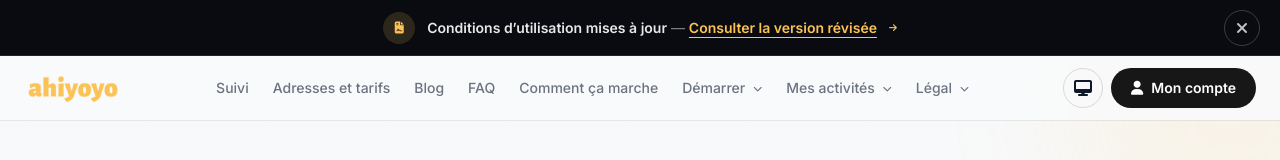
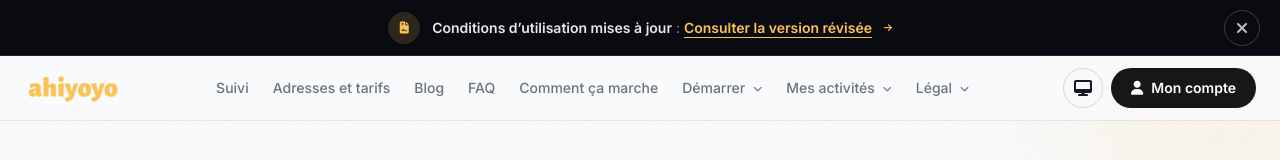
Before and after one commit to VOGLOSSOU/ahiyoyo-landing-app, a Next.js app: page / in a window 1280 px wide. Shown: the top 160 px of the page. Built offline with nearby package versions, Linux system fonts and the light colour scheme; no server answers.

Commit message:
long trait enlevé

```diff
--- a/components/Navbar.tsx
+++ b/components/Navbar.tsx
@@ -60,7 +60,7 @@ export default function Navbar() {
               </span>
               <span>
                 Conditions d’utilisation mises à jour
-                <span className="hidden sm:inline text-white/50 font-normal"> — </span>
+                <span className="hidden sm:inline text-white/50 font-normal"> : </span>
                 <span className="block sm:inline text-amber underline underline-offset-4 group-hover:text-[#ffd47d]">Consulter la version révisée</span>
               </span>
               <i className="fa-solid fa-arrow-right text-[9px] text-amber transition-transform group-hover:translate-x-1" aria-hidden="true" />
```
